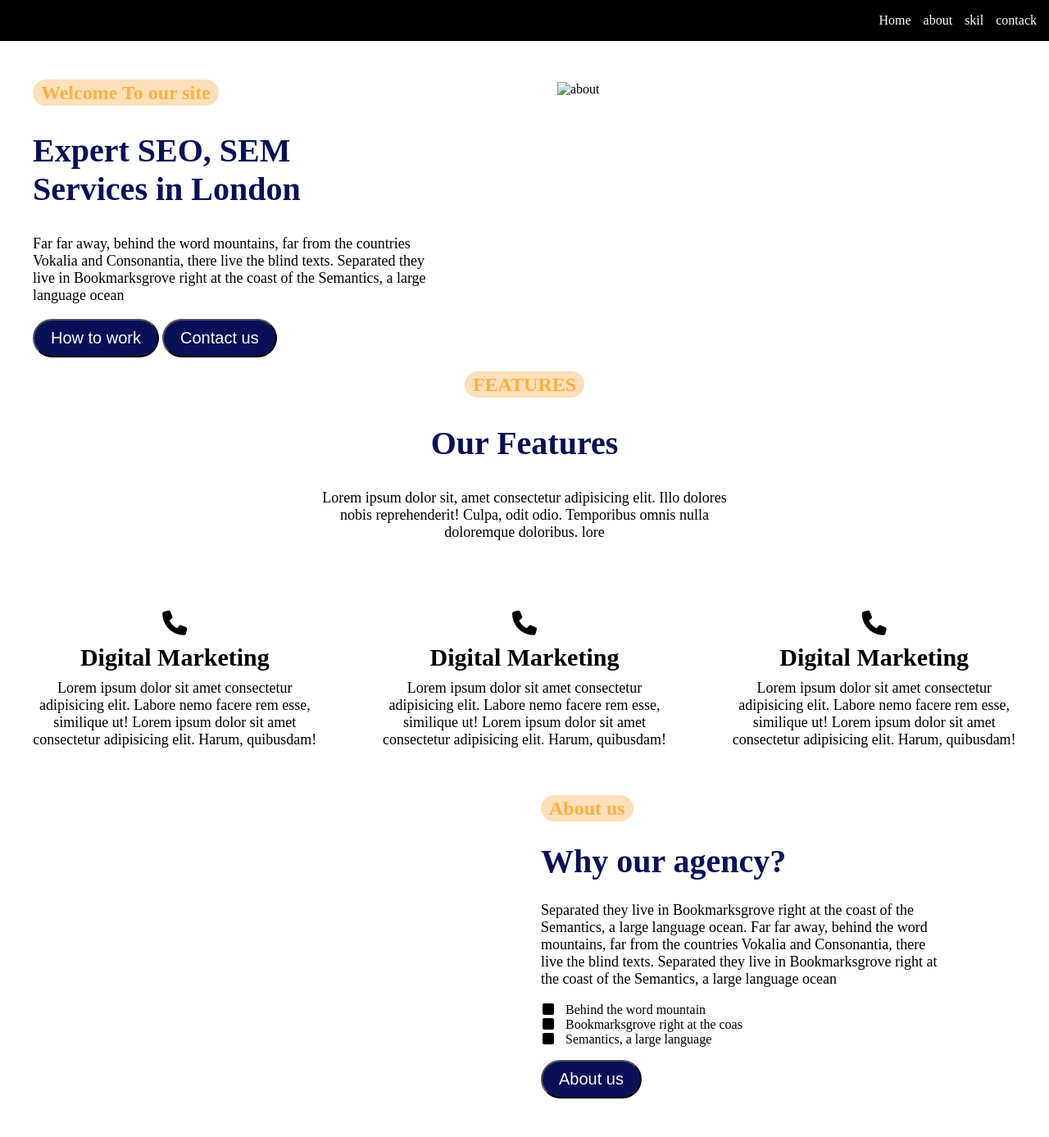
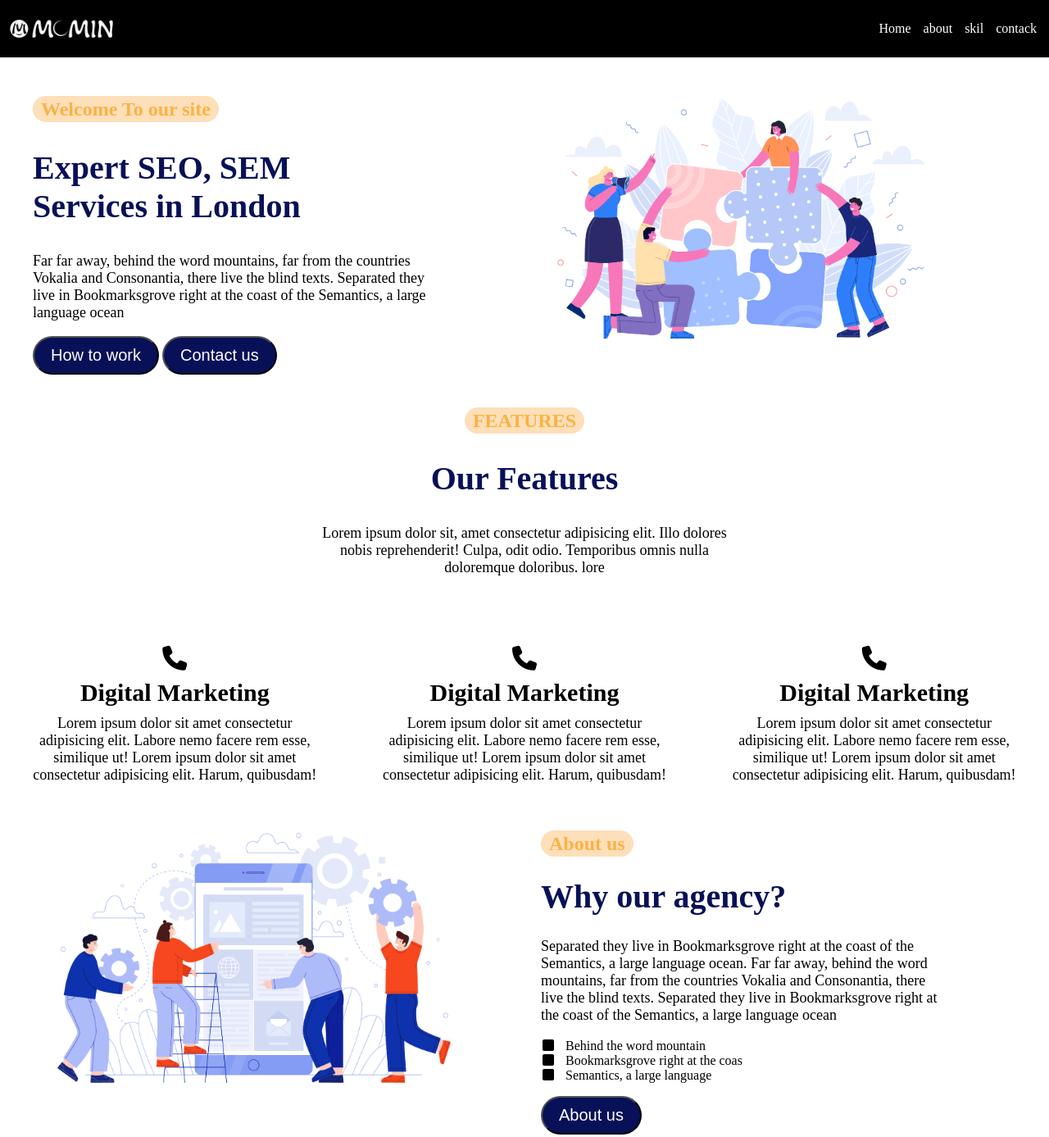
Before and after one commit to mdsalmansikder/project, a plain HTML site: page index.html in a window 1280 px wide. Shown: the top 1387 px of the page at 82% size. Drawn offline with Linux system fonts and the light colour scheme; the site is published under a folder, as on GitHub Pages, so addresses that start at the root find nothing.

Commit message:
Update index.html

```diff
--- a/index.html
+++ b/index.html
@@ -10,7 +10,7 @@
 </head>
 <body>
     <div id="nav">
-        <img src="/img/a.png" alt="">
+        <img src="img/a.png" alt="">
 
         <ul id="s1u1">
             <li>Home</li>
@@ -33,7 +33,7 @@
                  <button>Contact us</button>
             </div>
             <div id="d2">
-                <img src="/img/xhero.webp" alt="about">
+                <img src="img/xhero.webp" alt="about">
             </div>
         </div>
 
@@ -71,7 +71,7 @@
 <!-- test parpas -->
         <div id="self">
             <div id="self1">
-                <img src="/img/xabout_1.png.pagespeed.ic.yMAKdfftzM.webp" alt="">
+                <img src="img/xabout_1.png.pagespeed.ic.yMAKdfftzM.webp" alt="">
             </div>
             <div id="self2">
                 <h2>About us</h2>
```
